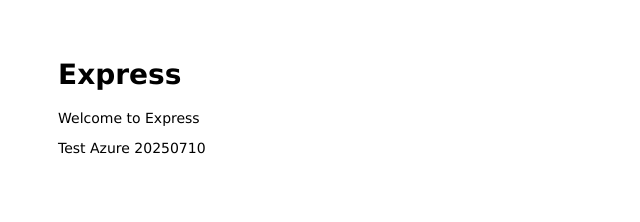
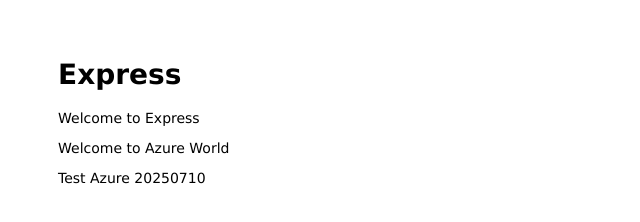
Before and after one commit to Fcu1397/0710_Azure, a website: page public/index.html in a window 1280 px wide. Shown: the whole page, without its empty margins (0-640 px from the left). Drawn offline with Linux system fonts and the light colour scheme.

Commit message:
Add .gitignore and update index.html with Azure welcome message

```diff
--- a/public/index.html
+++ b/public/index.html
@@ -8,7 +8,9 @@
 <body>
   <h1>Express</h1>
   <p>Welcome to Express</p>
+  <p>Welcome to Azure World</p>
   <p>Test Azure 20250710</p>
+
 </body>
 
 </html>
```
Also changed, not shown: 1 other file.
